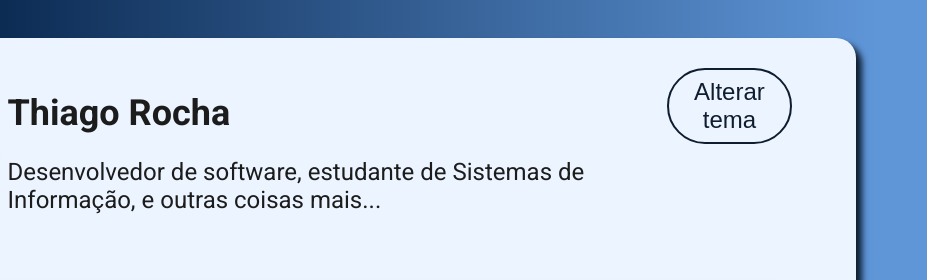
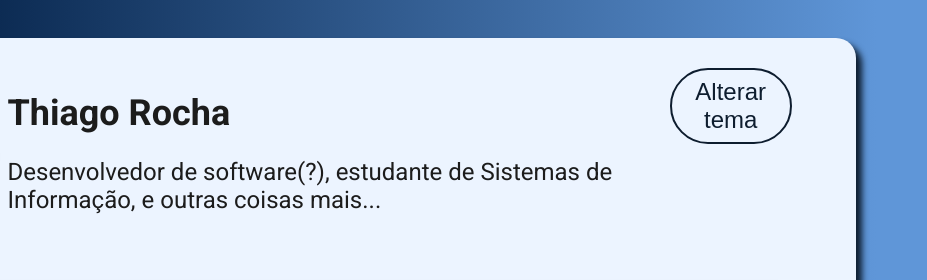
Before and after one commit to thiagorochatr/Certificard-project, a plain HTML site: page index.html in a window 1280 px wide. Shown: the top 280 px of the page, 353-1280 px from the left. Drawn offline with Linux system fonts and the light colour scheme; a script that the page names is missing; files whose address does not match are found by name.

```diff
--- a/index.html
+++ b/index.html
@@ -16,7 +16,7 @@
                 <img src="https://github.com/thiagorochatr.png" alt="Foto rosto"/>
                 <div class="header-text">
                     <h1>Thiago Rocha</h1>
-                    <h3>Desenvolvedor de software, estudante de Sistemas de Informação, e outras coisas mais...</h3>
+                    <h3>Desenvolvedor de software(?), estudante de Sistemas de Informação, e outras coisas mais...</h3>
                 </div>
             </div>
             <div class="theme">
```
